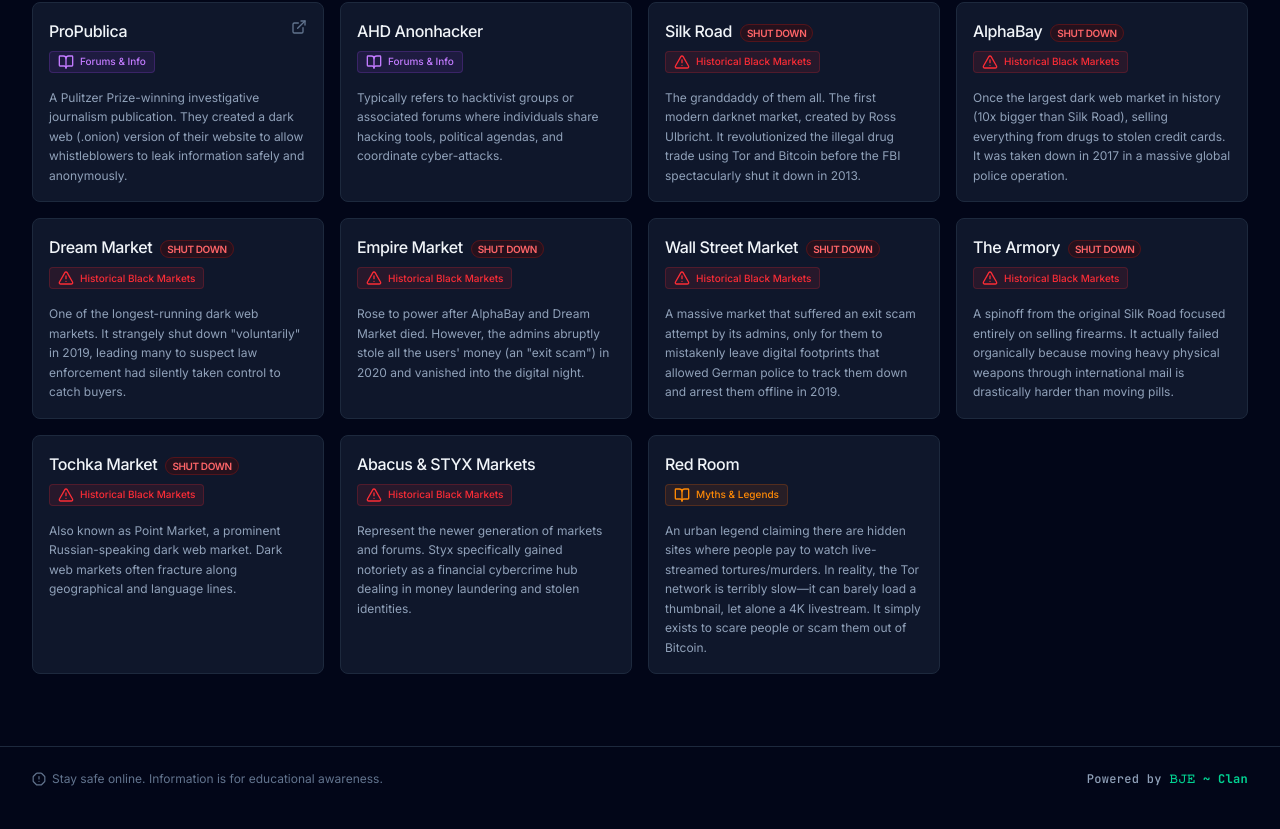
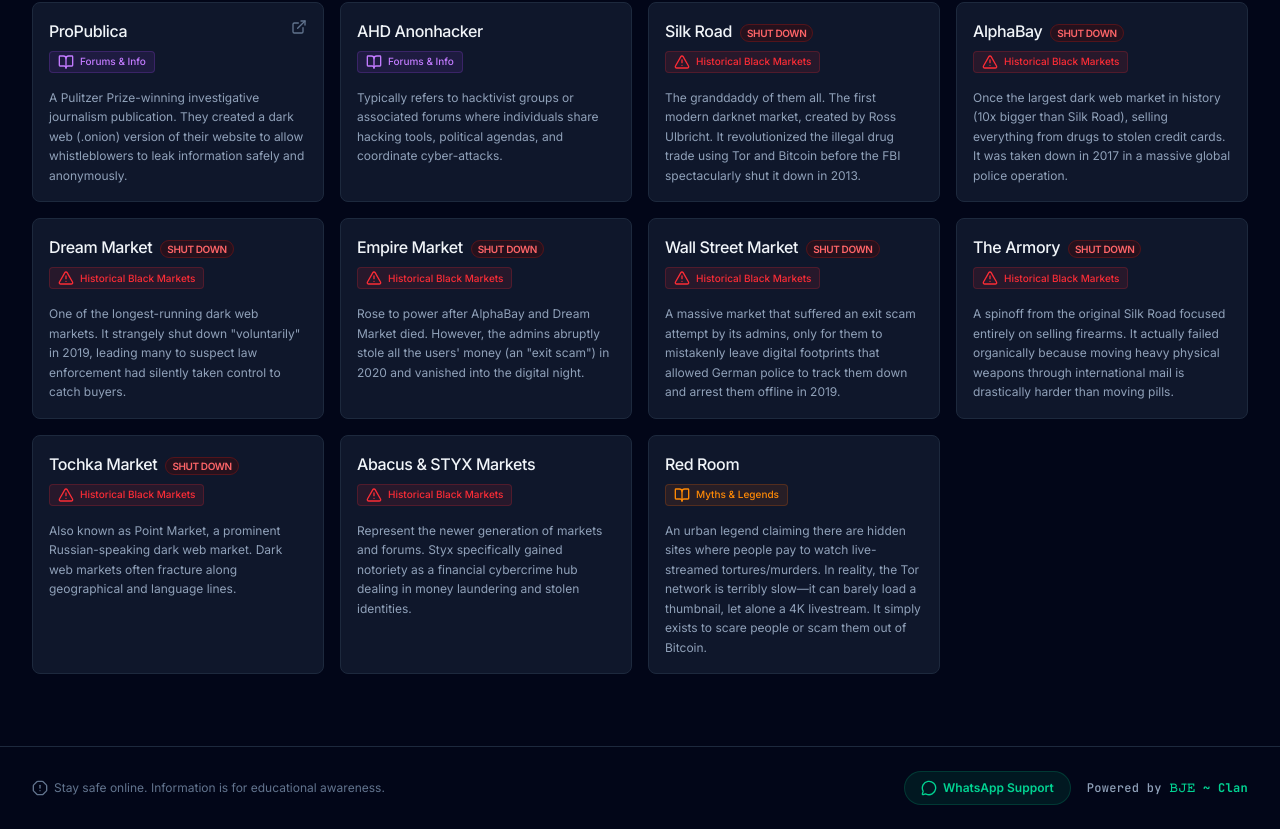
Before and after one commit to tuijbialnajah01/NetSec, a React (Vite) app: page / in a window 1280 px wide. Shown: the part 1248-2077 px from the top of the page. Built offline with nearby package versions, Linux system fonts and the light colour scheme.

Commit message:
feat: Add WhatsApp support link to footer
Introduces a new WhatsApp support link in the application footer, providing users with a direct channel for inquiries. This enhances user engagement and accessibility.

```diff
--- a/src/App.tsx
+++ b/src/App.tsx
@@ -1,7 +1,7 @@
 import { useState, useEffect } from 'react';
 import { webEntities } from './data';
 import EntityCard from './components/EntityCard';
-import { AlertOctagon, Terminal, Download } from 'lucide-react';
+import { AlertOctagon, Terminal, Download, MessageCircle } from 'lucide-react';
 
 export default function App() {
   const [deferredPrompt, setDeferredPrompt] = useState<any>(null);
@@ -77,13 +77,24 @@
 
       {/* Footer */}
       <footer className="border-t border-slate-800 bg-slate-950 mt-10">
-        <div className="max-w-7xl mx-auto px-4 sm:px-6 lg:px-8 py-6 flex flex-col md:flex-row items-center justify-between gap-4">
-          <p className="text-slate-500 text-xs flex items-center">
-            <AlertOctagon className="w-3.5 h-3.5 mr-1.5" />
+        <div className="max-w-7xl mx-auto px-4 sm:px-6 lg:px-8 py-6 flex flex-col md:flex-row items-center justify-between gap-6">
+          <p className="text-slate-500 text-xs flex items-center text-center md:text-left">
+            <AlertOctagon className="w-4 h-4 mr-1.5 flex-shrink-0 inline" />
             Stay safe online. Information is for educational awareness.
           </p>
-          <div className="text-slate-400 text-xs font-mono font-medium tracking-wide">
-            Powered by <span className="text-emerald-400 font-bold">𝙱𝙹𝙴 ~ Clan</span>
+          <div className="flex flex-col sm:flex-row items-center gap-4">
+            <a
+              href="https://wa.me/923711602272"
+              target="_blank"
+              rel="noopener noreferrer"
+              className="flex items-center space-x-1.5 px-4 py-2 bg-emerald-500/10 hover:bg-emerald-500/20 text-emerald-400 border border-emerald-500/20 hover:border-emerald-500/40 rounded-full text-xs font-semibold transition-all"
+            >
+              <MessageCircle className="w-4 h-4" />
+              <span>WhatsApp Support</span>
+            </a>
+            <div className="text-slate-400 text-xs font-mono font-medium tracking-wide">
+              Powered by <span className="text-emerald-400 font-bold">𝙱𝙹𝙴 ~ Clan</span>
+            </div>
           </div>
         </div>
       </footer>
```
